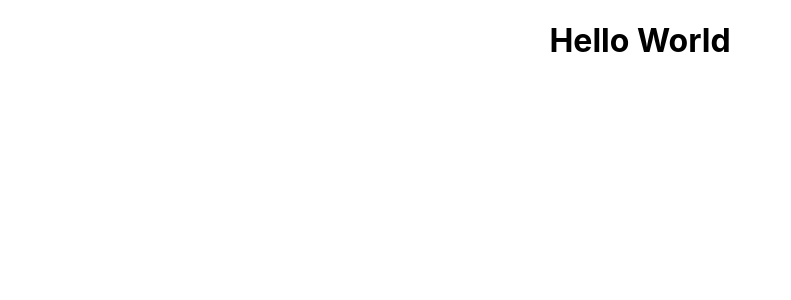
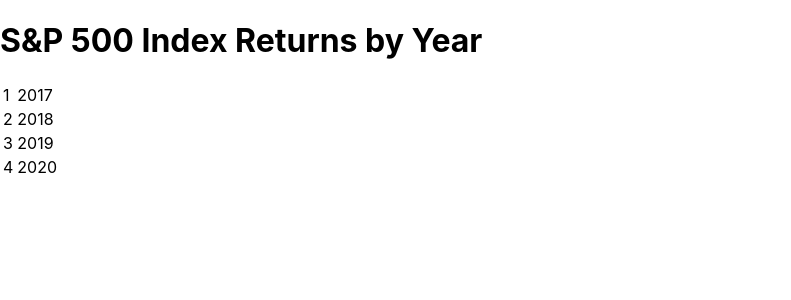
Before and after one commit to cliftonwferguson/Returns, a React (Create React App) app: page / in a window 1280 px wide. Shown: the top 300 px of the page, without its empty margins (0-791 px from the left). Built offline with nearby package versions, Linux system fonts and the light colour scheme.

Commit message:
table component state rendered

```diff
--- a/src/App.js
+++ b/src/App.js
@@ -2,15 +2,43 @@
 import logo from './logo.svg';
 import './App.css';
 
-class App extends Component {
-  render() {
-    return (
-      <div className="App">
-        <h1>Hello World</h1>
-      </div>
-      );
-  }
+class Table extends Component {
+   constructor(props) {
+      super(props)
+      this.state = {
+         indexReturns: [
+            { id: 1, year: '2017' },
+            { id: 2, year: '2018' },
+            { id: 3, year: '2019' },
+            { id: 4, year: '2020' }
+         ]
+      }
+   }
+
+    renderTableData() {
+      return this.state.indexReturns.map((indexReturn, index) => {
+         const { id, year } = indexReturn //destructuring
+         return (
+            <tr key={id}>
+               <td>{id}</td>
+               <td>{year}</td>
+            </tr>
+         )
+      })
+   }
+
+   render() {
+      return (
+         <div>
+            <h1 id='title'>S&P 500 Index Returns by Year</h1>
+            <table id='indexReturns'>
+               <tbody>
+                  {this.renderTableData()}
+               </tbody>
+            </table>
+         </div>
+      )
+   }
 }
 
-
-export default App;
+export default Table
```
